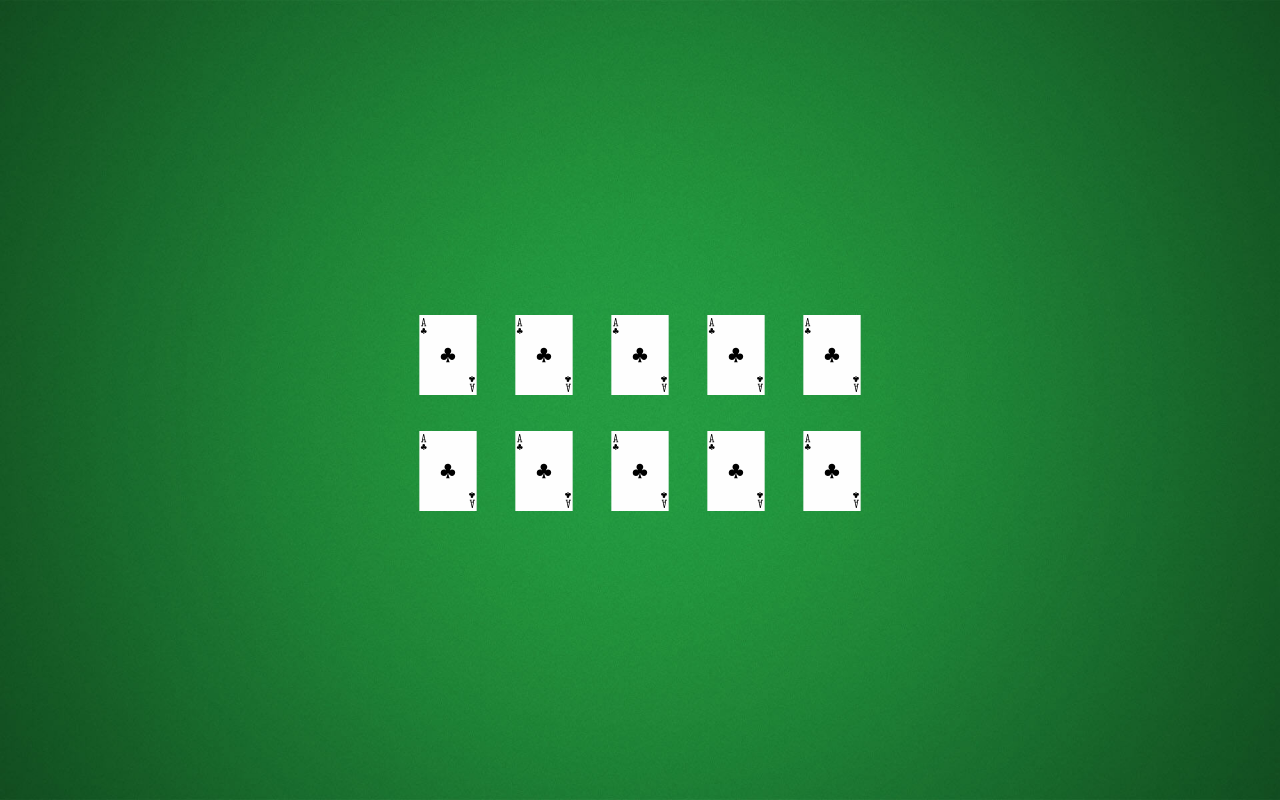
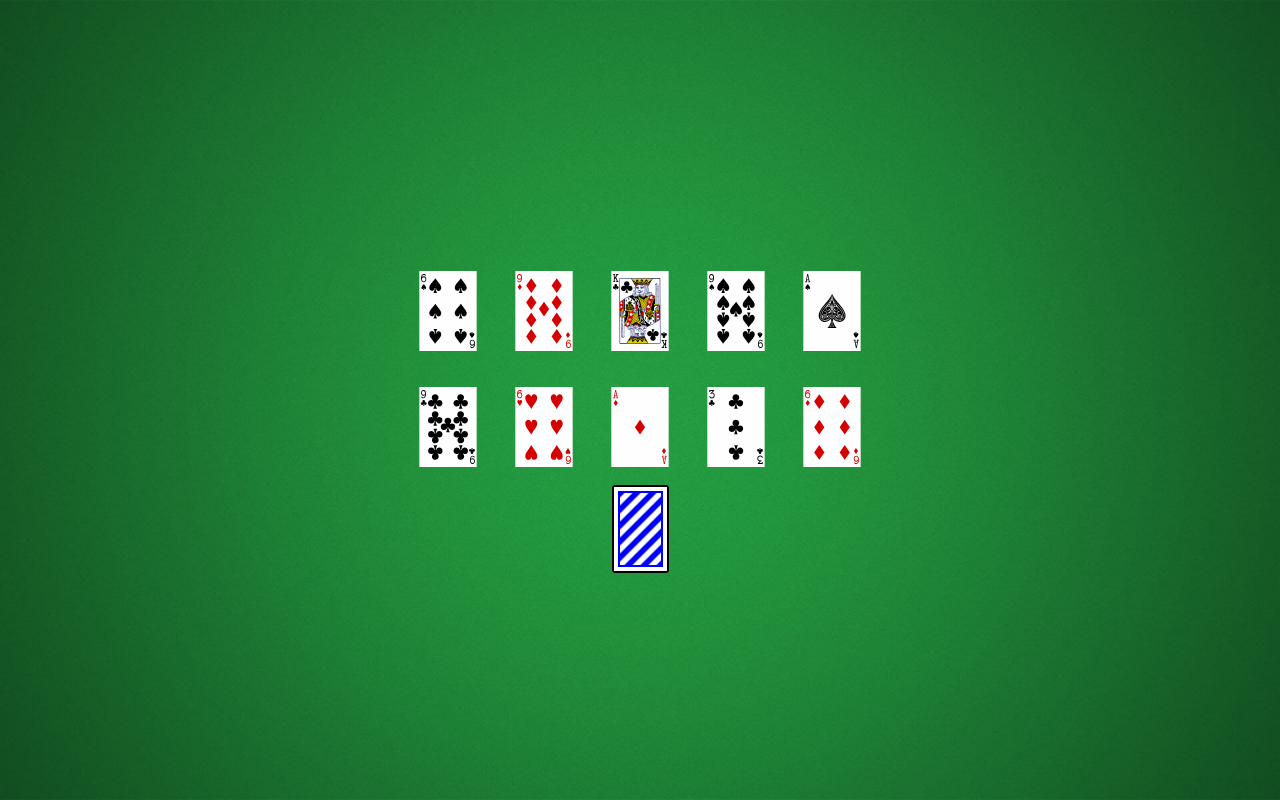
Before and after one commit to TomBer101/chinese-poker, a React (Create React App) app: page / in a window 1280 px wide. Built offline with nearby package versions, Linux system fonts and the light colour scheme.

Commit message:
cards shuffle and deal. Need to add test: all cards exists.

```diff
--- a/src/components/game-components/Card.jsx
+++ b/src/components/game-components/Card.jsx
@@ -3,10 +3,7 @@ import React from 'react';
 import '../../styles/game-components/Card.css'
 import cardInfo from '../../utils/cardsInfo.json';
 
-function Card({ flip, laneID, children }) {
-
-    const value = "1";
-    const suit = "c";
+function Card({ value, suit, flip, laneID, children }) {
 
     if (flip) {
         return (
--- a/src/components/game-components/Game.jsx
+++ b/src/components/game-components/Game.jsx
@@ -5,8 +5,8 @@ import { Card, Container, Row, Col } from "react-bootstrap";
 import Deck from "./Deck";
 import {default as GameCard} from "./Card";
 import Player from './Player';
-// import cards from '../../utils/deck';
-import shuffleDeck from '../../utils/shuffleDeck';
+import populateCards from '../../utils/populateCards';
+import cardsInfo from '../../utils/cardsInfo.json';
 import shufflingSound from '../../assets/sounds/shuffling-cards-1.mp3';
 import '../../styles/game-components/Game.css'
 
@@ -18,33 +18,37 @@ function Game() {
     const [winner, setWinner] = useState('');
     const [turn, setTurn] = useState(-1);
     const [numberOfTurns, setNumberOfTurns] = useState(-1);
-    const [gameDeck, setGameDeck] = useState(null);
+    const [gameDeck, setGameDeck] = useState([]);
     const [currentCard, setCurrentCard] = useState(null); // New state for the current card
-    const [playerHands, setPlayerHands] = useState([[[], [], [], [], []], [[], [], [], [], []]]);
-
+    const [playerHands, setPlayerHands] = useState([[[],[],[],[],[]], [[],[],[],[],[]]]);
+    console.log(cardsInfo);
     const playShufflingSound = new Audio(shufflingSound);
 
     const currentPlayerRole = 'player1';
 
-    // useEffect(() => { // Init
-    //     //const shuffledCards = shuffleDeck(cards);
-    //     //const player1Cards = shuffledCards.splice(0, 5);
-    //     //const player2Cards = shuffledCards.splice(0, 5);
-    //     setGameDeck(shuffledCards);
 
-    //     for (let i = 0; player1Cards.length; i++) {
-    //         addCardToHand(0, i, player1Cards[i]);
-    //         addCardToHand(1, i, player2Cards[i]);
-    //     }
-    // }, []);
 
-    const addCardToHand = (playerIndex, handIndex, card) => {
-        setPlayerHands(prevHands => {
-            const newHands = [...prevHands];
-            newHands[playerIndex][handIndex].push(card);
-            return newHands;
-        });
-    };
+    useEffect(() => {
+        if (gameDeck.length === 0) {
+            const cards = populateCards();
+            const player1Cards = cards.splice(0, 5);
+            const player2Cards = cards.splice(0, 5);
+
+      setPlayerHands(prevHands => {
+    const newHands = prevHands.map((playerHands, playerIndex) =>
+      playerHands.map((hand, handIndex) => {
+        const card = (playerIndex === 0) ? player1Cards[handIndex] : player2Cards[handIndex];
+        return [card]; // Each most inner array contains one card
+      })
+    );
+    return newHands;
+  });
+            setGameDeck(cards);
+        }
+
+
+      }, []);
+
 
     const handleDeckClick = () => {
 
@@ -58,21 +62,19 @@ function Game() {
     return (
         <div className="game-container">
             <Container fluid>
-                {/* Top row - Opponent's cards */}
-                <Row className="mt-4">
+                <Row className="mt-4 component">
                     {
-                        currentPlayerRole === 'player1' ? <Player hands={playerHands[1]} key={1} /> : <Player hands={playerHands[0] } key={1}/>
+                        currentPlayerRole === 'player1' ? <Player hands={playerHands[1]} key={1} /> :
+                                                        <Player hands={playerHands[0] } key={1}/>
+                    }
+                </Row>
+                <Row>
+                    {
+                        currentPlayerRole === 'player1' ? <Player hands={playerHands[0]} key={0} /> :
+                                                        <Player hands={playerHands[1] } key={0}/>
                     }
                 </Row>
 
-                {/* Bottom row - Current player's cards */}
-                <Row>
-                    {
-                        currentPlayerRole === 'player1' ? <Player hands={playerHands[0]} key={0} /> : <Player hands={playerHands[1] } key={0}/>
-                    }
-                </Row>
-
-                {/* Right column - Deck of cards */}
                 <Col md="auto" className="float-right">
                     {gameDeck && <Deck amountOfCards={gameDeck.length} onClick={handleDeckClick}/>}
                     {currentCard && <GameCard flip={false} laneID={-1} suit={currentCard.suit} rank={currentCard.rank}/>}
--- a/src/components/game-components/Hand.jsx
+++ b/src/components/game-components/Hand.jsx
@@ -15,7 +15,7 @@ function Hand({cards, listID}) {
             {
                 cards.map((card, index) => {
                     return (<div key={index} className="card-holder" style={{top: `${-22 * index}px`}}>
-                        <Card flip={index==4} laneID={listID} rank={card.rank} suit={card.suit} key={index} />
+                        <Card flip={index==4} laneID={listID} value={card.value} suit={card.suit} key={index} />
                     </div>
                     )
                 })
--- a/src/utils/cardsInfo.json
+++ b/src/utils/cardsInfo.json
@@ -1,5 +1,5 @@
 {
-    "rank": ["A", "2", "3", "4", "5", "6", "7", "8", "9", "10", "J", "Q", "K"],
-    "suit": ["heart", "diamond", "spade", "club"],
+    "value": ["1", "2", "3", "4", "5", "6", "7", "8", "9", "10", "J", "Q", "K"],
+    "suit": ["h", "d", "s", "c"],
     "symbol": { "heart": "♥", "club": "♣", "spade": "♠", "diamond": "♦" }
 }
--- /dev/null
+++ b/src/utils/populateCards.js
@@ -0,0 +1,29 @@
+import cardsInfo from "./cardsInfo.json";
+
+const shuffle = (array) => {
+  for (let i = array.length - 1; i > 0; i--) {
+    const j = Math.floor(Math.random() * (i + 1));
+    [array[i], array[j]] = [array[j], array[i]];
+  }
+  return array;
+};
+
+const populateCards = () => {
+  const cards = [];
+  console.log('in populate');
+  cardsInfo["value"].forEach((value) => {
+    cardsInfo["suit"].forEach((suit) => {
+        cards.push({
+          value: value,
+          suit: suit,
+        });
+
+    });
+  });
+
+  const shuffledCards = shuffle(cards);
+
+  return shuffledCards;
+};
+
+export default populateCards;
--- a/src/utils/shuffleDeck.js
+++ /dev/null
@@ -1,17 +0,0 @@
-function shuffleDeck(cards) {
-    const n = cards.length;
-    // Shuffle the deck using the Fisher-Yates algorithm
-    for (let i = 0; i < n; i++) {
-        // Random for remaining positions.
-        let r = i + (Math.floor(Math.random() * (52 - i)));
-        let tmp = cards[i];
-        cards[i] = cards[r];
-        cards[r] = tmp;
-      }
-
-    return cards;
-}
-
-
-
-export default shuffleDeck;
```
